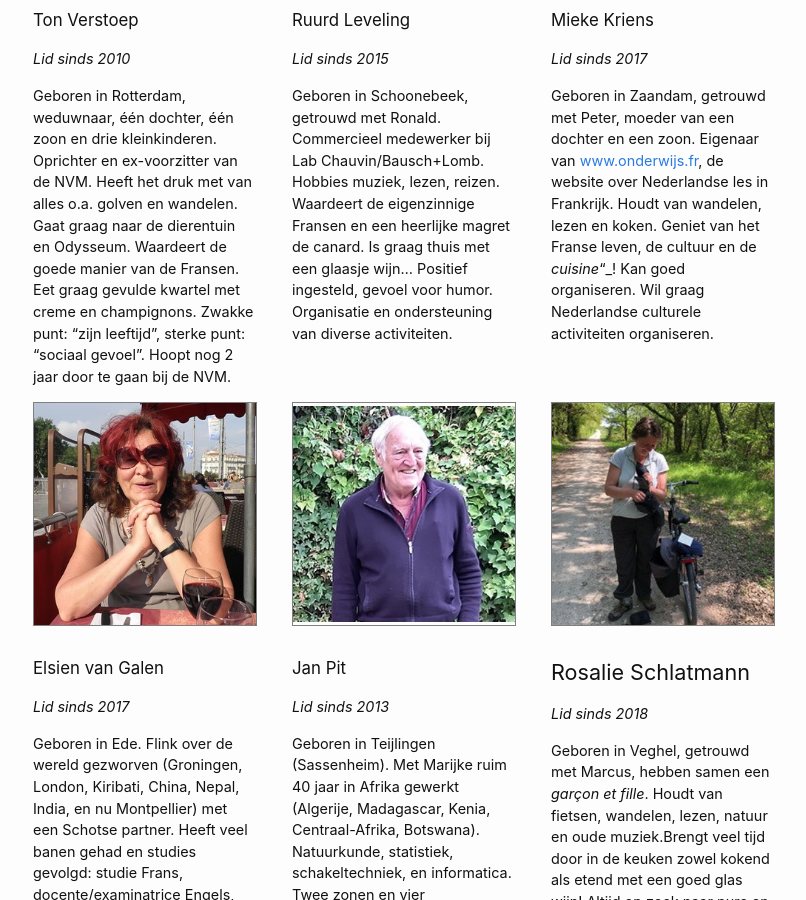
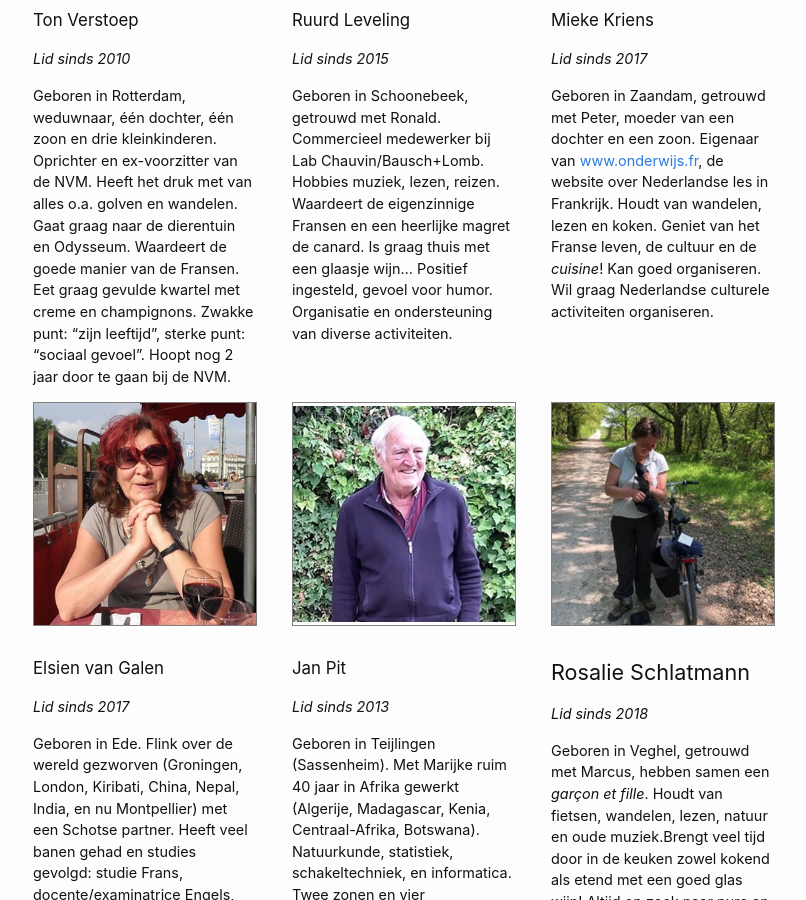
Before and after one commit to nederland34-fr/nederland34-fr.github.io, a Jekyll site: the page built from bestuur.md, in a window 1280 px wide and 900 px high, scrolled down 1140 px. Shown: the whole window, without its empty margins (237-1043 px from the left). Built offline with Jekyll 4.4.1, drawn with Linux system fonts in a browser that asks for light colours.

```diff
--- a/bestuur.md
+++ b/bestuur.md
@@ -68,7 +68,7 @@ Geboren in Schoonebeek, getrouwd met Ronald. Commercieel medewerker bij Lab Chau
 
 _Lid sinds 2017_
 
-Geboren in Zaandam, getrouwd met Peter, moeder van een dochter en een zoon. Eigenaar van [www.onderwijs.fr](http://www.onderwijs.fr), de website over Nederlandse les in Frankrijk. Houdt van wandelen, lezen en koken. Geniet van het Franse leven, de cultuur en de _cuisine_"\_! Kan goed organiseren. Wil graag Nederlandse culturele activiteiten organiseren.
+Geboren in Zaandam, getrouwd met Peter, moeder van een dochter en een zoon. Eigenaar van [www.onderwijs.fr](http://www.onderwijs.fr), de website over Nederlandse les in Frankrijk. Houdt van wandelen, lezen en koken. Geniet van het Franse leven, de cultuur en de _cuisine_! Kan goed organiseren. Wil graag Nederlandse culturele activiteiten organiseren.
 
 </div>
 <div class="bestuurslid">
```
